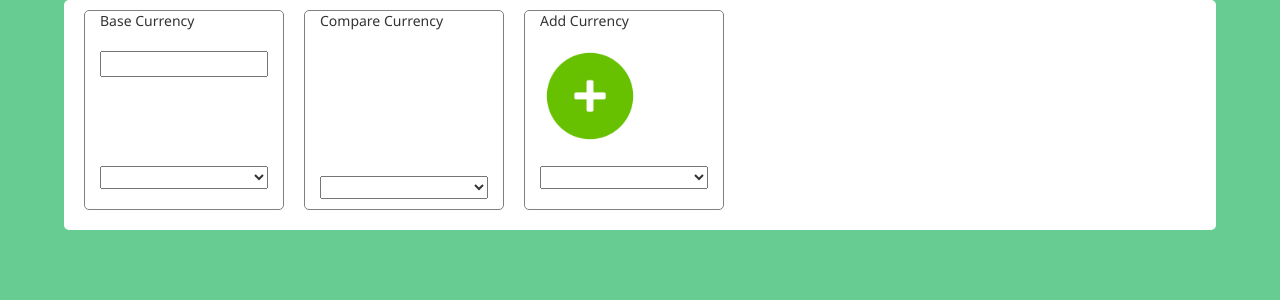
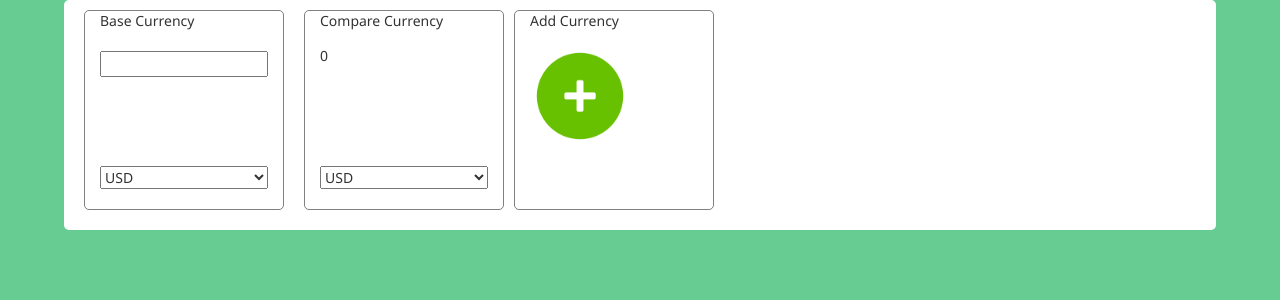
Before and after one commit to areakryte/Capstone, a Flask app: page / in a window 1280 px wide. Shown: the part 68-368 px from the top of the page. Run offline with Flask 2, Linux system fonts and the light colour scheme; lists and menus that the app fills with data are empty; some libraries are stand-ins or nearby versions.

Commit message:
API endpoint connected
-Got API ENDPOINT

```diff
--- a/Capstone/static/css/main.css
+++ b/Capstone/static/css/main.css
@@ -80,9 +80,12 @@ body{
 }
 
 .add-currency{
+    position: relative;
     background: #fff;
     border-color: gray;
     position: relative;
+    margin-left: auto;
+    margin-right: auto;
 }
 
 .currency-header{
--- a/Capstone/static/js/initLoad.js
+++ b/Capstone/static/js/initLoad.js
@@ -1,6 +1,14 @@
 var fixerAPI = "b0ccee5d705e88e27782a3b24102556a";
 var fixerBase = "http://data.fixer.io/api/";
-var fixerAuth = "http://data.fixer.io/api/latest?access_key = " + fixerAPI;
+var fixerAuth = "http://data.fixer.io/api/latest?access_key=" + fixerAPI;
+var fixerFull = fixerAuth + "&symbols=USD,AUD,CAD,JPY&format=1";
+var fixerJSON = $.get(fixerFull);
+var extraCount = 0;
+var EUR = 1;
+var AUD = "";
+var CAD = "";
+var JPY = "";
+var USD = "";
 
 // $('document').ready(function(){
 //     //alert(10);
@@ -33,6 +41,16 @@ var fixerAuth = "http://data.fixer.io/api/latest?access_key = " + fixerAPI;
 $('document').ready(function(){
     var initWidth = $('.currency div .currency-body').css(["width"]);
 
+    $(".world-curr").append("<option value=\"0\">USD</option>");
+    $(".world-curr").append("<option value=\"1\">CAD</option>");
+    $(".world-curr").append("<option value=\"2\">EUR</option>");
+    $(".world-curr").append("<option value=\"3\">JPY</option>");
+    $(".world-curr").append("<option value=\"4\">AUD</option>");
+
+    CAD = fixerJSON.responseJSON.rates.CAD;
+    AUD = fixerJSON.responseJSON.rates.AUD;
+    USD = fixerJSON.responseJSON.rates.USD;
+    JPY = fixerJSON.responseJSON.rates.JPY;
 });
 
 $(".curr-input").change(function(){
@@ -47,6 +65,14 @@ $(".curr-input").change(function(){
     }
 });
 
+$(".base-currency .currency-footer .worldcurr").ready(function(){
+
+});
+
+$(".compare-currency .currency-footer .worldcurr").ready(function(){
+
+});
+
 function addCurrency(){
 
 }
--- a/Capstone/templates/home.html
+++ b/Capstone/templates/home.html
@@ -24,7 +24,7 @@ World Currency Picker
     </div>
 
     <div class="currency-body">
-        <p class="curr-output"></p>
+        <p class="curr-output">0</p>
     </div>
 
     <div class="currency-footer">
@@ -41,12 +41,6 @@ World Currency Picker
     <div class="currency-body">
         <img class="add-curr" src="static/images/add_icon.png" onclick="addCurrency()">
     </div>
-
-    <div class="currency-footer">
-            <select class="world-curr">
-
-            </select>
-        </div>
 </div>
 <script src="static/js/initLoad.js"></script>
 {% endblock %}
```
